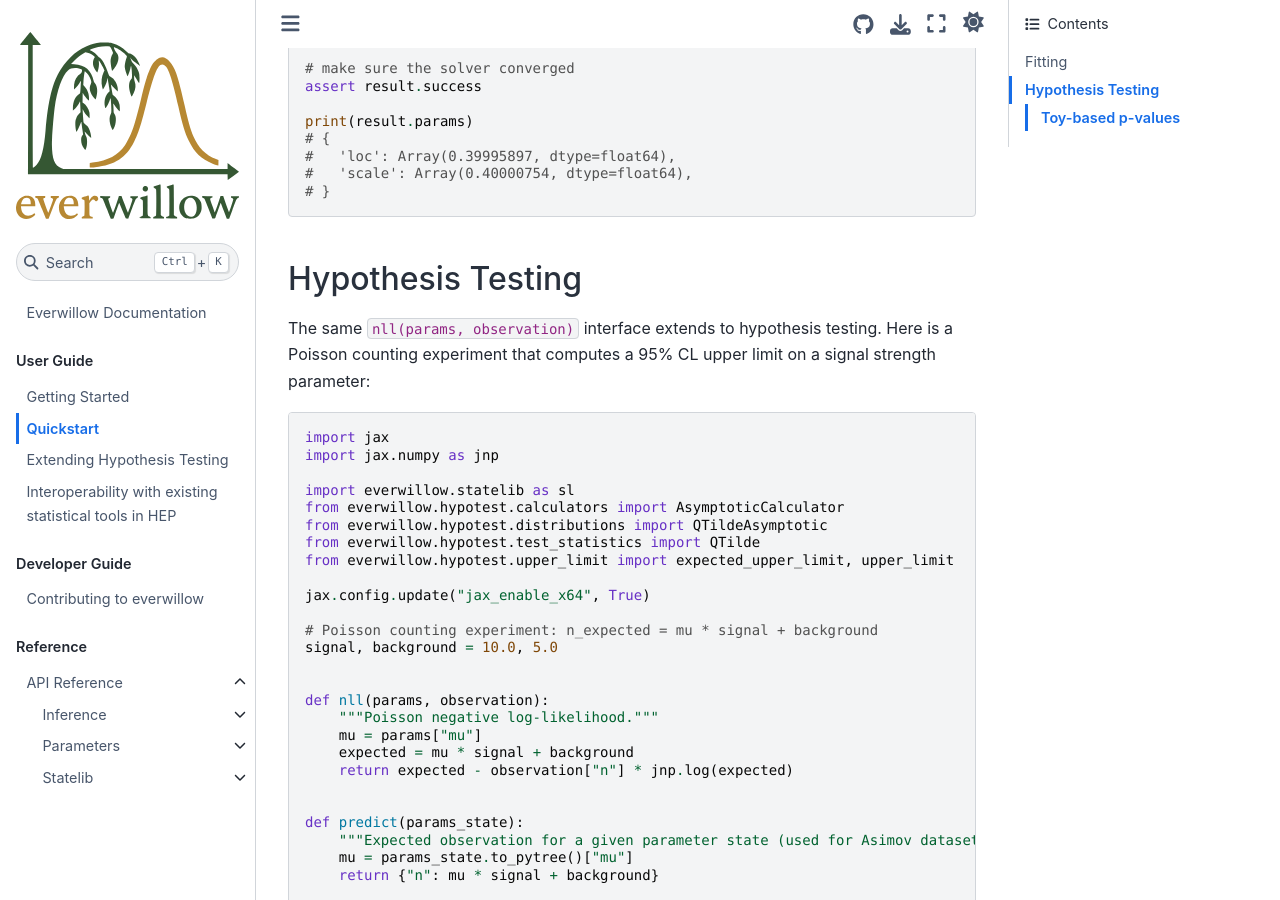
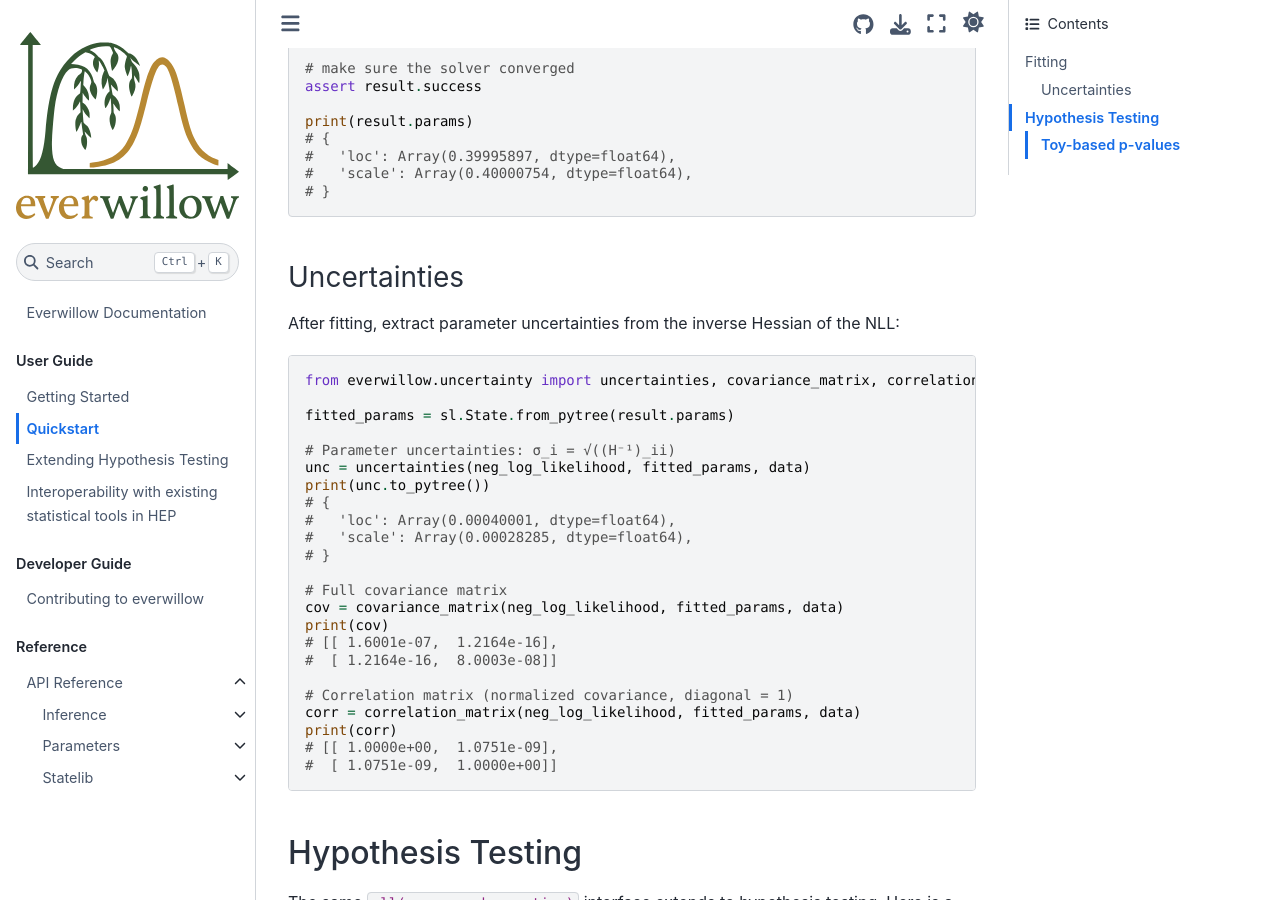
Before and after one commit to MoAly98/everwillow, a Sphinx documentation site: the page built from docs/quickstart.md, in a window 1280 px wide and 900 px high, scrolled down 926 px. Built offline with Sphinx 7.4.7 and the Sphinx Book theme 1.1.4, drawn with Linux system fonts in a browser that asks for light colours.

Commit message:
docs: add uncertainty extraction section to fitting quickstart

````diff
--- a/docs/quickstart.md
+++ b/docs/quickstart.md
@@ -48,6 +48,36 @@ print(result.params)
 #   'loc': Array(0.39995897, dtype=float64),
 #   'scale': Array(0.40000754, dtype=float64),
 # }
+```
+
+### Uncertainties
+
+After fitting, extract parameter uncertainties from the inverse Hessian of the NLL:
+
+```python
+from everwillow.uncertainty import uncertainties, covariance_matrix, correlation_matrix
+
+fitted_params = sl.State.from_pytree(result.params)
+
+# Parameter uncertainties: σ_i = √((H⁻¹)_ii)
+unc = uncertainties(neg_log_likelihood, fitted_params, data)
+print(unc.to_pytree())
+# {
+#   'loc': Array(0.00040001, dtype=float64),
+#   'scale': Array(0.00028285, dtype=float64),
+# }
+
+# Full covariance matrix
+cov = covariance_matrix(neg_log_likelihood, fitted_params, data)
+print(cov)
+# [[ 1.6001e-07,  1.2164e-16],
+#  [ 1.2164e-16,  8.0003e-08]]
+
+# Correlation matrix (normalized covariance, diagonal = 1)
+corr = correlation_matrix(neg_log_likelihood, fitted_params, data)
+print(corr)
+# [[ 1.0000e+00,  1.0751e-09],
+#  [ 1.0751e-09,  1.0000e+00]]
 ```
 
 ## Hypothesis Testing
````
